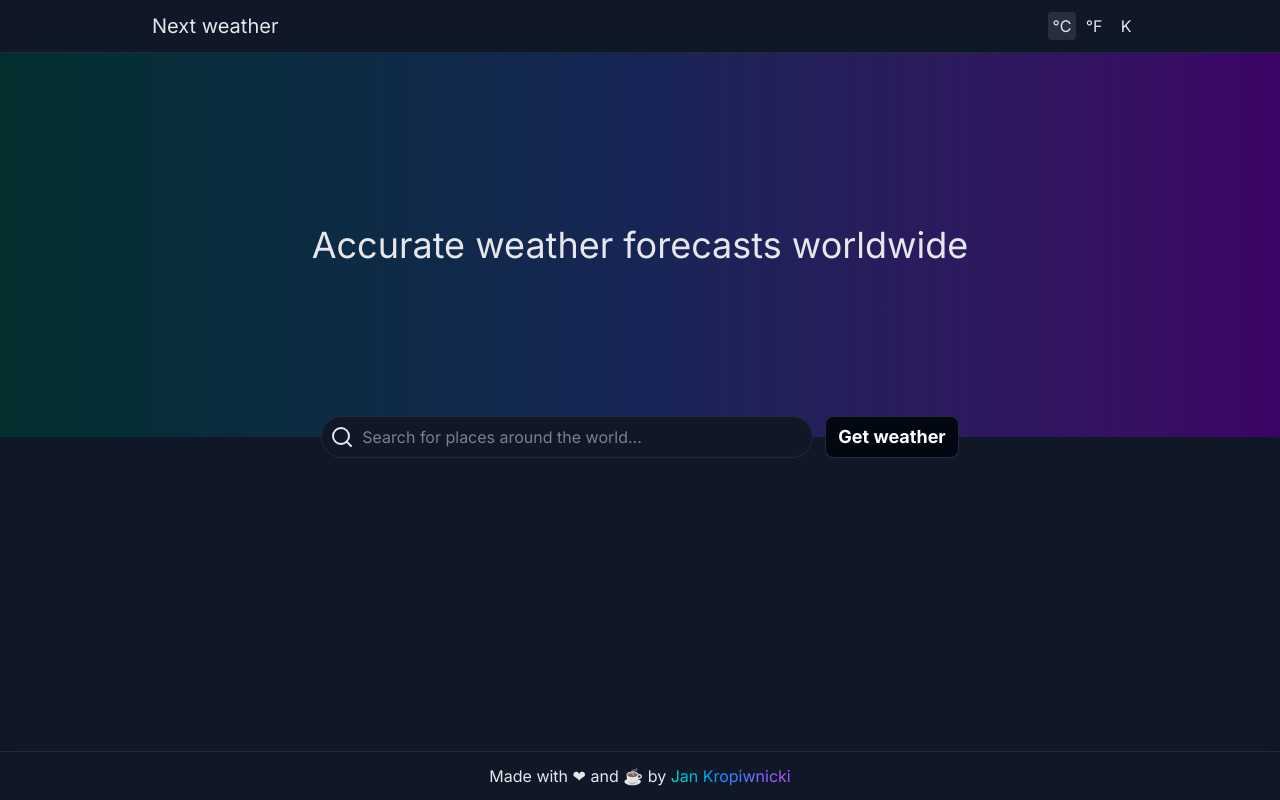
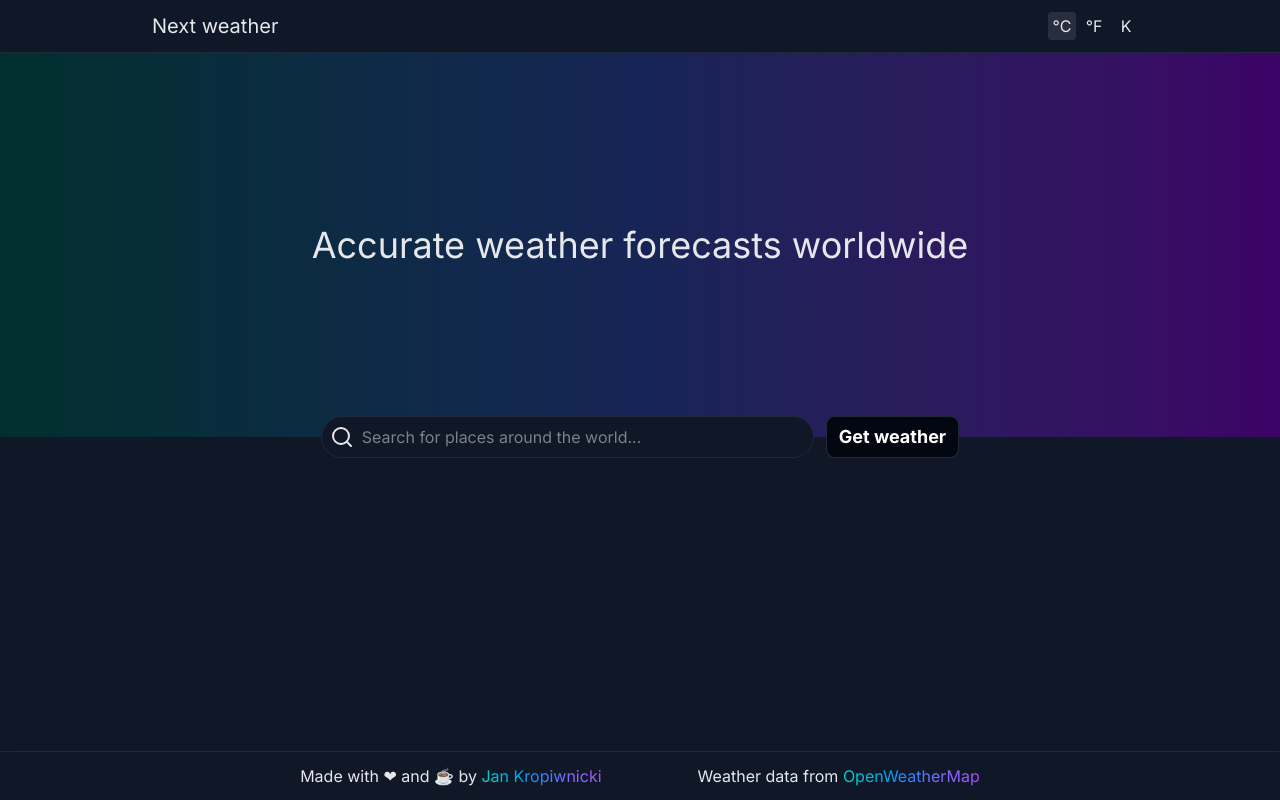
Before and after one commit to jankrop/next-weather, a Next.js app: page / in a window 1280 px wide. Built offline with nearby package versions, Linux system fonts and the light colour scheme.

Commit message:
Even more components

```diff
--- a/app/page.tsx
+++ b/app/page.tsx
@@ -18,7 +18,27 @@ export default function Page() {
                 className="absolute bottom-0 translate-y-1/2 mx-auto flex gap-3"
 
             >
-                <SearchInput placeholder="Search for places around the world..." />
+                <SearchInput
+                    suggestions={[
+                        "Warsaw, Poland",
+                        "Kraków, Poland",
+                        "Łódź, Poland",
+                        "Wrocław, Poland",
+                        "Poznań, Poland",
+                        "Gdańsk, Poland",
+                        "Szczecin, Poland",
+                        "Bydgoszcz, Poland",
+                        "Lublin, Poland",
+                        "Katowice, Poland",
+                        "Olsztyn, Poland",
+                        "Opole, Poland",
+                        "Rzeszów, Poland",
+                        "Kielce, Poland",
+                        "Białystok, Poland",
+                        "Gorzów Wielkopolski, Poland"
+                    ]}
+                    placeholder="Search for places around the world..."
+                />
                 <Button type="submit">Get weather</Button>
             </form>
         </div>
--- a/components/Footer.tsx
+++ b/components/Footer.tsx
@@ -1,20 +1,18 @@
+import Link from "@/components/Link";
+
 export default function Footer() {
     return (
         <footer className="
             bg-gray-900 text-gray-200 w-full p-3
             border-t border-t-gray-800 shadow-md shadow-gray-950/50 text-center
+            flex justify-center items-center gap-24
         ">
-            Made with &#x2764; and &#x2615; by&nbsp;
-            <a
-                href="https://github.com/jankrop"
-                className="bg-primary bg-clip-text text-transparent group relative inline-block"
-            >
-                Jan Kropiwnicki
-                <div className="
-                    absolute bottom-[2px] w-0 h-[1px] bg-primary
-                    group-hover:w-full transition-all duration-200
-                "></div>
-            </a>
+            <span>
+                Made with &#x2764; and &#x2615; by <Link external href="https://github.com/jankrop">Jan Kropiwnicki</Link>
+            </span>
+            <span>
+                Weather data from <Link external href="https://openweathermap.org/">OpenWeatherMap</Link>
+            </span>
         </footer>
     )
 }
--- /dev/null
+++ b/components/Link.tsx
@@ -0,0 +1,27 @@
+import {ComponentPropsWithoutRef} from "react";
+import Link from "next/link";
+
+function CustomLink({
+    external, children, ...props
+}: ComponentPropsWithoutRef<typeof Link> & { external?: boolean }) {
+    const linkContent = (
+        <>
+            {children}
+            <div className="
+                absolute bottom-[2px] w-0 h-[1px] bg-primary
+                group-hover:w-full transition-all duration-200
+            "/>
+        </>
+    );
+
+    const linkProps = {
+        className: "bg-primary bg-clip-text text-transparent group relative inline-block",
+        ...props
+    };
+
+    return external ?
+        <a {...linkProps as ComponentPropsWithoutRef<'a'>}>{linkContent}</a> :
+        <Link {...linkProps}>{linkContent}</Link>;
+}
+
+export default CustomLink;
--- a/components/SearchInput.tsx
+++ b/components/SearchInput.tsx
@@ -1,34 +1,66 @@
 import {Search} from "react-feather";
-import {ComponentPropsWithoutRef, useId} from "react";
+import {ComponentPropsWithoutRef, useId, useState} from "react";
 
-export default function SearchInput(props: ComponentPropsWithoutRef<'input'>) {
+export default function SearchInput({
+    suggestions, ...props
+} : Omit<ComponentPropsWithoutRef<'input'>, 'defaultValue'> & {
+    suggestions?: string[]
+}) {
     const inputId = useId();
 
+    const [isFocused, setIsFocused] = useState(false)
+    const [search, setSearch] = useState("");
+
+    const matchingSuggestions = search === "" ? [] : suggestions
+        ?.filter(s => s.toLowerCase().startsWith(search.toLowerCase()))
+        .slice(0, 3)
+
     return (
-        <div className="relative flex flex-row-reverse bg-gray-800 rounded-full">
-            <input
-                className="peer m-[1px] ml-0 z-2 bg-gray-900 flex-1 pr-4 py-2 rounded-r-full outline-none"
-                size={40} id={inputId} {...props}
-            />
-            {/*
-                Input is at the top because Tailwind's peer only works when the peer is higher that elements referencing
-                it. The component has flex-row-reverse, so the input will be displayed "after" the search icon.
-                Basically anything weird in this component can be attributed to Tailwind and me trying to avoid JS here.
-            */}
-            <label htmlFor={inputId} className="hidden">{props.placeholder || 'Search'}</label>  {/* For accessibility */}
-            <div className="
-                absolute z-0 rounded-full bg-primary w-full h-full
-                blur-md opacity-0 peer-focus:opacity-50 transition-opacity duration-200
-            "/>
-            <div className="
-                absolute z-1 rounded-full bg-primary w-full h-full
-                opacity-0 peer-focus:opacity-100 transition-opacity duration-200
-            "/>
-            <div className="
-                m-[1px] mr-0 z-2 bg-gray-900 rounded-l-full flex justify-center items-center w-10
-                peer-focus:text-teal-400 transition-colors duration-200
-            ">
-                <Search size="24" />
+        <div className="h-10.5">
+            <div className="relative flex flex-col bg-gray-800 rounded-[21px] animation">
+                <div className={
+                    "absolute z-0 rounded-[21px] bg-primary w-full h-full blur-md transition-opacity duration-200 " +
+                    (isFocused ? "opacity-50" : "opacity-0")
+                }/>
+                <div className={
+                    "absolute z-1 rounded-[21px] bg-primary w-full h-full transition-opacity duration-200 " +
+                    (isFocused ? "opacity-100" : "opacity-0")
+                }/>
+                <div className="
+                    m-[1px] z-2 bg-gray-900 rounded-[20px]
+                ">
+                    <div className="flex h-10">
+                        <div className={
+                            "flex justify-center items-center h-10 w-10 transition-colors duration-200 " +
+                            (isFocused && "text-teal-400")
+                        }>
+                            <Search size="24" />
+                        </div>
+                        <input
+                            className="m-[1px] ml-0 z-2 bg-gray-900 flex-1 pr-4 py-2 rounded-r-[20px] outline-none"
+                            size={40} id={inputId} value={search}
+                            onChange={(e) => setSearch(e.target.value)}
+                            onFocus={() => setIsFocused(true)} onBlur={() => setIsFocused(false)}
+                            {...props}
+                        />
+                        <label htmlFor={inputId} className="hidden">{props.placeholder || 'Search'}</label>  {/* For accessibility */}
+                    </div>
+                    <div
+                        className="transition-all duration-200 overflow-hidden"
+                        style={{ height: matchingSuggestions?.length && isFocused ?
+                                32 * (matchingSuggestions?.length || 0) + 8 + 'px' : 0
+                        }}
+                    >
+                        {matchingSuggestions?.map((suggestion, index) => (
+                            <div
+                                key={index} onClick={() => setSearch(suggestion)}
+                                className="px-2 py-1 cursor-pointer hover:bg-primary hover:bg-clip-text hover:text-transparent"
+                            >
+                                {suggestion}
+                            </div>
+                        ))}
+                    </div>
+                </div>
             </div>
         </div>
     )
```
